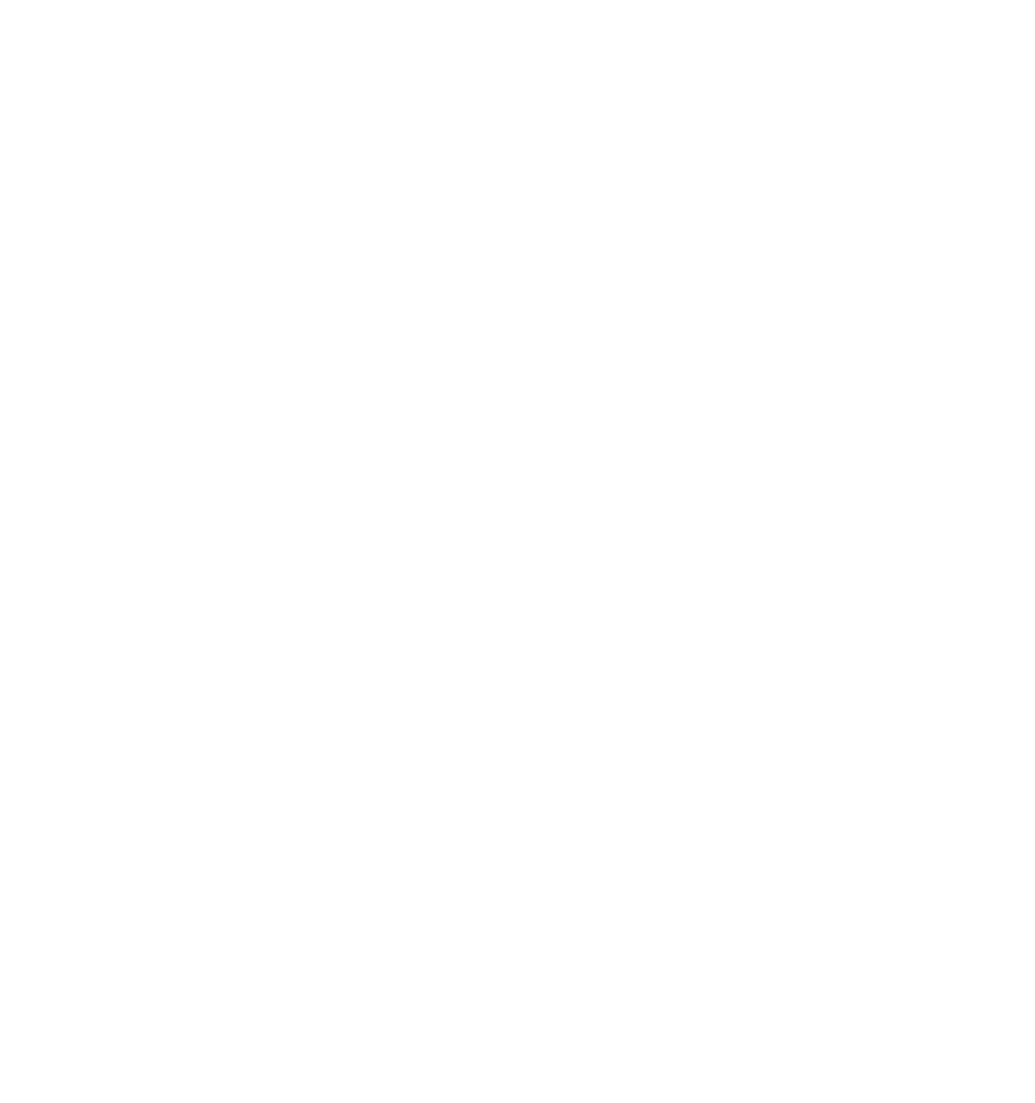
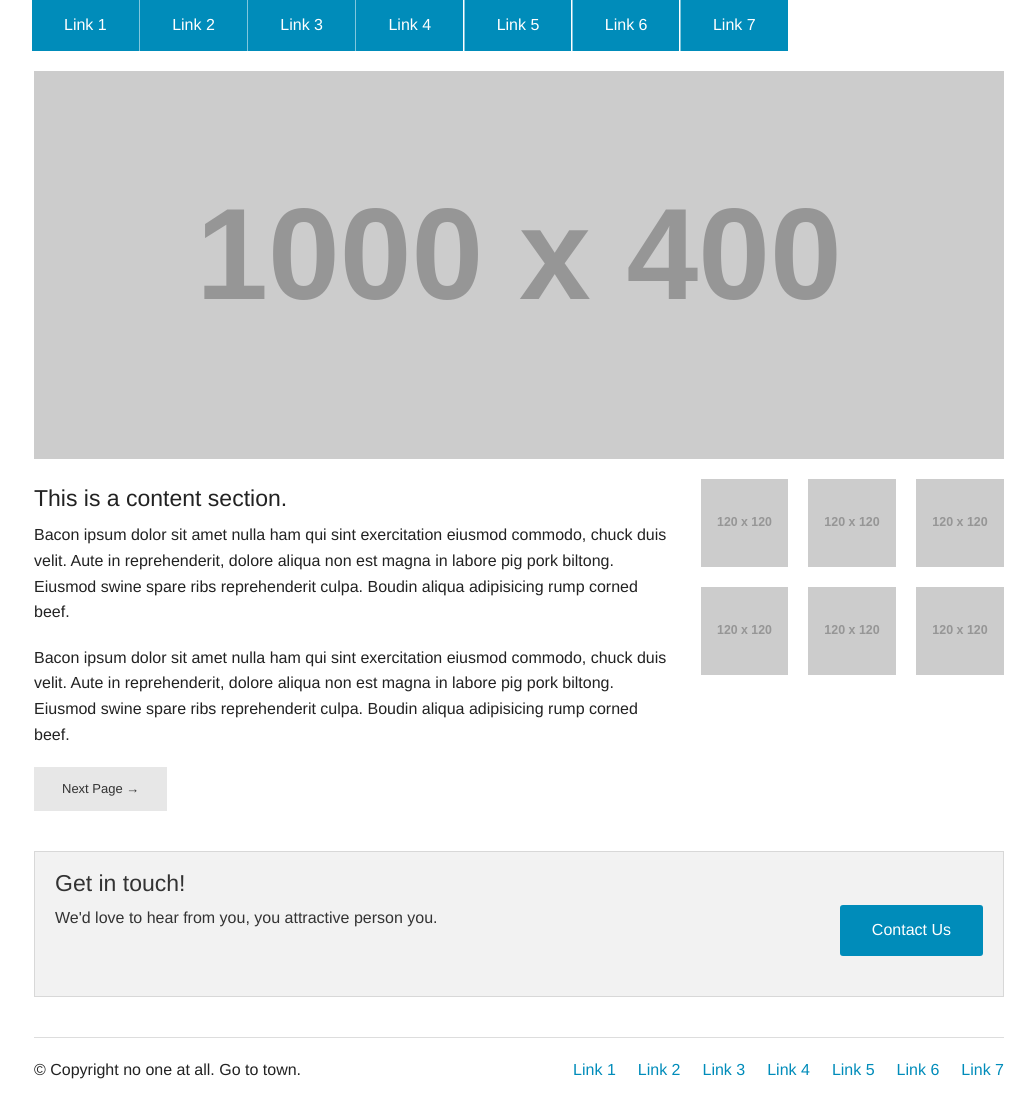
Before and after one commit to NAGt/demosite, a plain HTML site: page index.html in a window 1280 px wide. Shown: the whole page, without its empty margins (121-1156 px from the left). Before the commit the page ends 800 px from the top, so only its background shows below. Drawn offline with Linux system fonts and the light colour scheme; placeholder pictures from the web are drawn by us.

Commit message:
FD更新

```diff
--- a/index.html
+++ b/index.html
@@ -11,6 +11,100 @@
 
 
 
+  <div class="row">
+    <div class="large-12 columns">
+      <ul class="button-group">
+        <li><a href="#" class="button">Link 1</a></li>
+        <li><a href="#" class="button">Link 2</a></li>
+        <li><a href="#" class="button">Link 3</a></li>
+        <li><a href="#" class="button">Link 4</a></li>
+        <li><a href="#" class="button">Link 5</a></li>
+        <li><a href="#" class="button">Link 6</a></li>
+        <li><a href="#" class="button">Link 7</a></li>
+      </ul>
+
+
+      <p><img src="http://placehold.it/1000x400&text=[banner img]"/></p>
+    </div>
+  </div>
+
+
+
+
+
+
+  <div class="row">
+
+    <div class="large-8 columns">
+      <h4>This is a content section.</h4>
+      <p>Bacon ipsum dolor sit amet nulla ham qui sint exercitation eiusmod commodo, chuck duis velit. Aute in reprehenderit, dolore aliqua non est magna in labore pig pork biltong. Eiusmod swine spare ribs reprehenderit culpa. Boudin aliqua adipisicing rump corned beef.</p>
+      <p>Bacon ipsum dolor sit amet nulla ham qui sint exercitation eiusmod commodo, chuck duis velit. Aute in reprehenderit, dolore aliqua non est magna in labore pig pork biltong. Eiusmod swine spare ribs reprehenderit culpa. Boudin aliqua adipisicing rump corned beef.</p>
+      <p><a href="#" class="secondary small button">Next Page →</a></p>
+    </div>
+
+    <div class="large-4 columns">
+
+
+
+      <ul class="small-block-grid-3">
+        <li><a href="#"><img src="http://placehold.it/120x120"/></a></li>
+        <li><a href="#"><img src="http://placehold.it/120x120"/></a></li>
+        <li><a href="#"><img src="http://placehold.it/120x120"/></a></li>
+        <li><a href="#"><img src="http://placehold.it/120x120"/></a></li>
+        <li><a href="#"><img src="http://placehold.it/120x120"/></a></li>
+        <li><a href="#"><img src="http://placehold.it/120x120"/></a></li>
+      </ul>
+    </div>
+
+  </div>
+
+
+
+  <div class="row">
+    <div class="large-12 columns">
+
+      <div class="panel">
+        <h4>Get in touch!</h4>
+
+        <div class="row">
+          <div class="large-9 columns">
+            <p>We'd love to hear from you, you attractive person you.</p>
+          </div>
+          <div class="large-3 columns">
+            <a href="#" class="radius button right">Contact Us</a>
+          </div>
+        </div>
+      </div>
+
+    </div>
+  </div>
+
+
+
+
+  <footer class="row">
+    <div class="large-12 columns">
+      <hr/>
+      <div class="row">
+        <div class="large-6 columns">
+          <p>© Copyright no one at all. Go to town.</p>
+        </div>
+        <div class="large-6 columns">
+          <ul class="inline-list right">
+            <li><a href="#">Link 1</a></li>
+            <li><a href="#">Link 2</a></li>
+            <li><a href="#">Link 3</a></li>
+            <li><a href="#">Link 4</a></li>
+            <li><a href="#">Link 5</a></li>
+            <li><a href="#">Link 6</a></li>
+            <li><a href="#">Link 7</a></li>
+          </ul>
+        </div>
+      </div>
+    </div>
+  </footer>
+
+
     <script src="js/vendor/jquery.js"></script>
     <script src="js/foundation.min.js"></script>
     <script>
```
